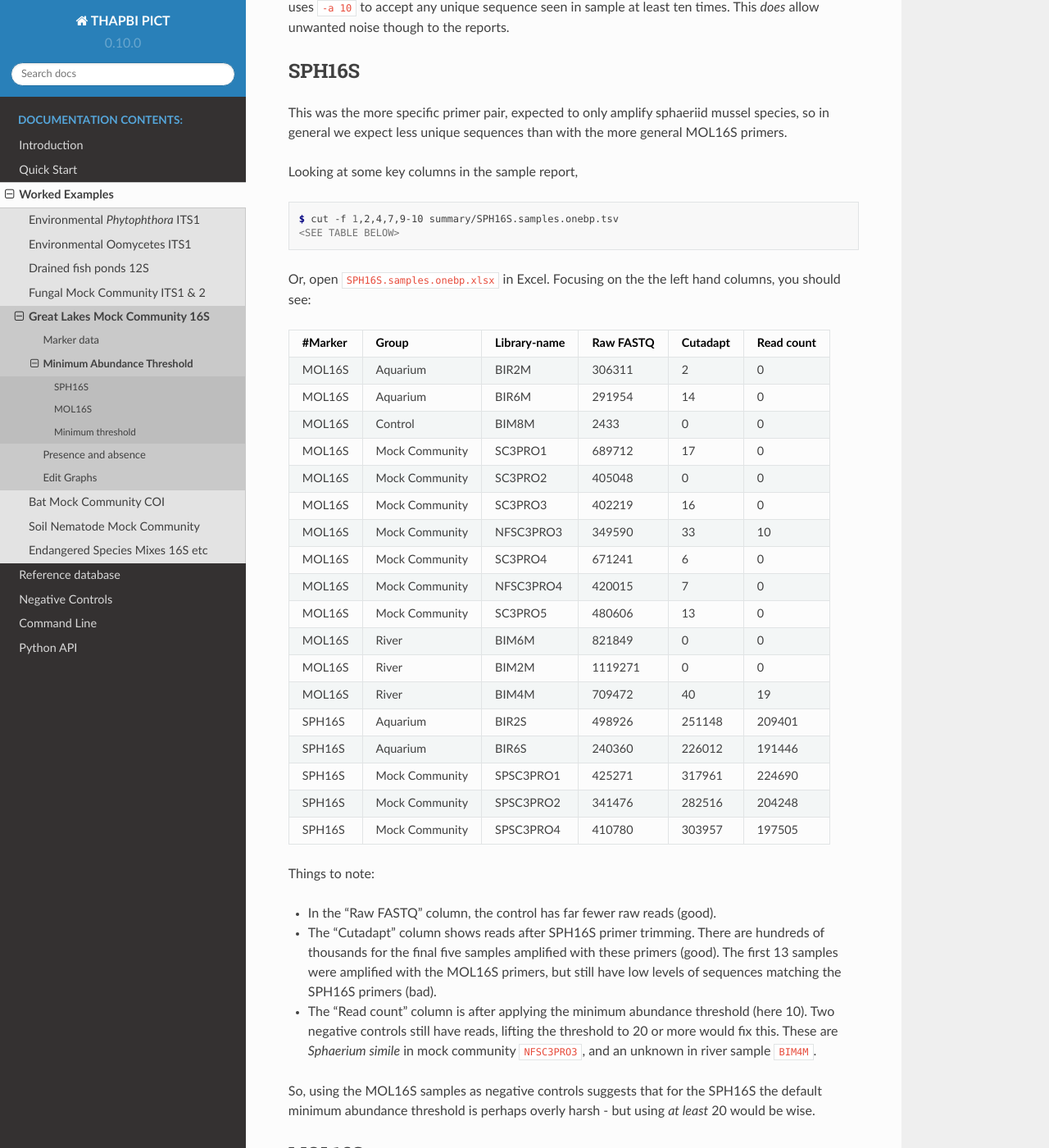
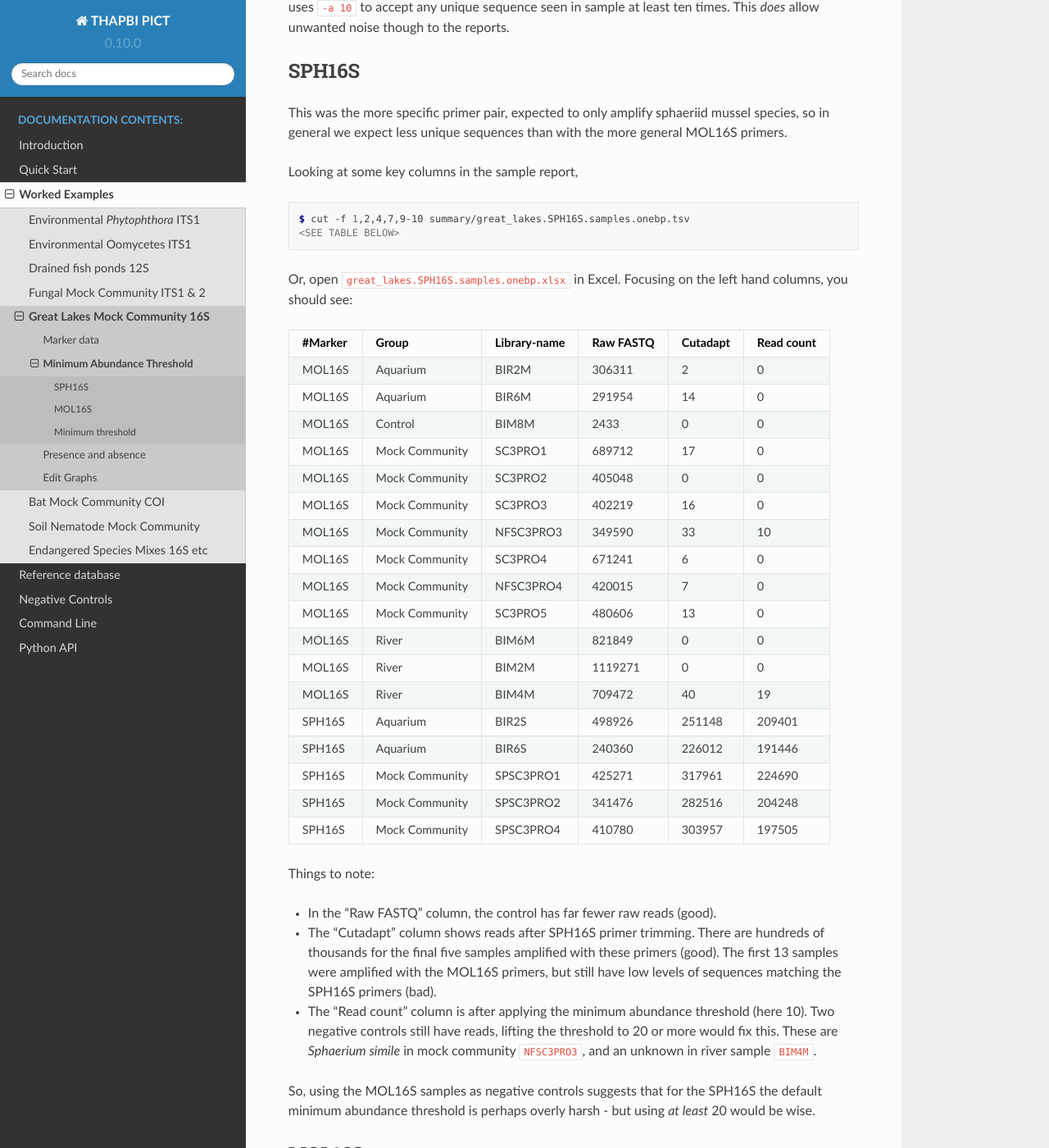
Before and after one commit to peterjc/thapbi-pict, a Sphinx documentation site: the page built from docs/examples/great_lakes/abundance.rst, in a window 1280 px wide and 1400 px high, scrolled down 503 px. Shown: the whole window at 82% size. Built offline with Sphinx 7.4.7 and the Read the Docs theme 2.0.0, drawn with Linux system fonts in a browser that asks for light colours; pages that are not in the unit, such as notebooks, are missing from menus; some of the changed text lies outside the part shown.

Commit message:
Update filenames ready for using multi-markers

```diff
--- a/docs/examples/great_lakes/abundance.rst
+++ b/docs/examples/great_lakes/abundance.rst
@@ -28,11 +28,11 @@
 
 .. code:: console
 
-    $ cut -f 1,2,4,7,9-10 summary/SPH16S.samples.onebp.tsv
+    $ cut -f 1,2,4,7,9-10 summary/great_lakes.SPH16S.samples.onebp.tsv
     <SEE TABLE BELOW>
 
-Or, open ``SPH16S.samples.onebp.xlsx`` in Excel. Focusing on the the left hand
-columns, you should see:
+Or, open ``great_lakes.SPH16S.samples.onebp.xlsx`` in Excel. Focusing on the
+left hand columns, you should see:
 
 ======= ============== ============ ========= ======== ==========
 #Marker Group          Library-name Raw FASTQ Cutadapt Read count
@@ -80,11 +80,11 @@
 
 .. code:: console
 
-    $ cut -f 1,2,4,7,9-10 summary/MOL16S.samples.onebp.tsv
+    $ cut -f 1,2,4,7,9-10 summary/great_lakes.MOL16S.samples.onebp.tsv
     <SEE TABLE BELOW>
 
-Or, open ``MOL16S.samples.onebp.xlsx`` in Excel. Focusing on the the left hand
-columns, you should see:
+Or, open ``great_lakes.MOL16S.samples.onebp.xlsx`` in Excel. Focusing on the
+left hand columns, you should see:
 
 ======= ============== ============ ========= ======== ==========
 #Marker Group          Library-name Raw FASTQ Cutadapt Read count
@@ -154,7 +154,7 @@
 
 .. code:: console
 
-    $ grep 20c0669e4c6f8436c9d42736df727c83 summary/MOL16S.reads.onebp.tsv | cut -f 1,2
+    $ grep 20c0669e4c6f8436c9d42736df727c83 summary/great_lakes.MOL16S.reads.onebp.tsv | cut -f 1,2
     20c0669e4c6f8436c9d42736df727c83  Sphaerium simile
 
 Or look at this TSV or ``summary/MOL16S.reads.onebp.xlsx`` in Excel.
@@ -192,7 +192,7 @@
     TTGAAAAAAAGATCCCTTATTAAGGACAAAAGAAAAAGTTACCGTAGGGATAACAGCGTTATCGTTTTTAAGAGAACTAA
     TCGAAGAAACGGTTTGCG
     $ grep -E "(MD5|20c0669e4c6f8436c9d42736df727c83|ecdaa082b70f5e268f76128693531760|98dc259e48de3e258cb93a34c38a9484)" \
-      summary/MOL16S.reads.onebp.tsv | cut -f 1,2
+      summary/great_lakes.MOL16S.reads.onebp.tsv | cut -f 1,2
     <SEE TABLE BELOW>
 
 Giving:
```
Also changed, not shown: docs/examples/great_lakes/presence_absence.rst (+8 -8 lines), 1 other file.
